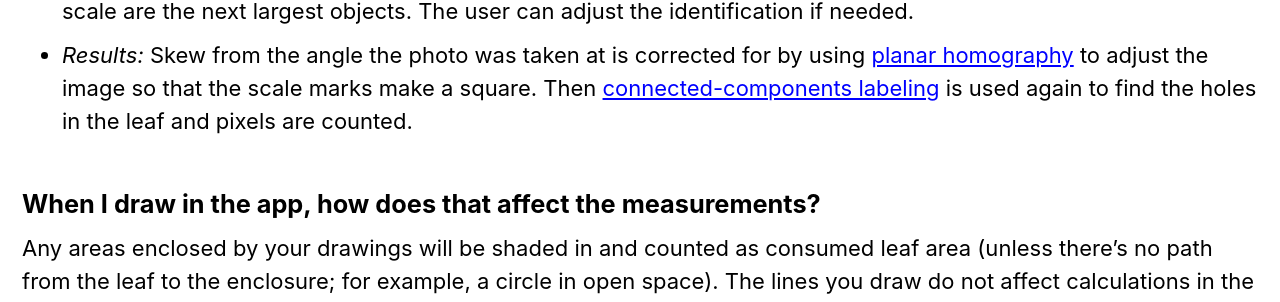
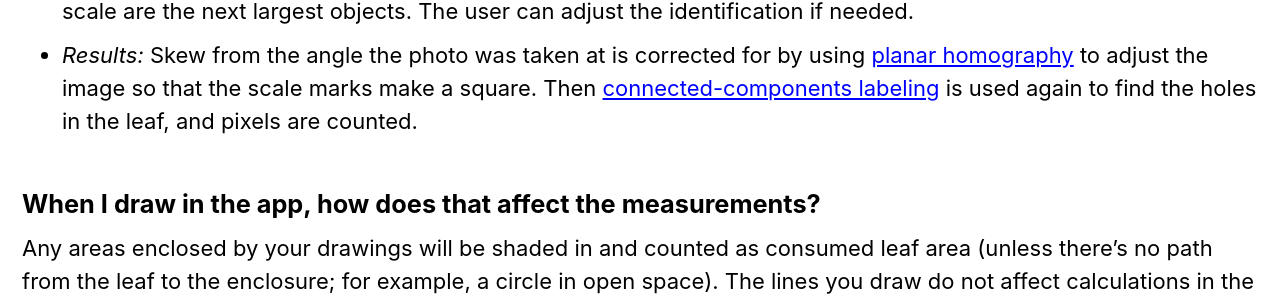
Before and after one commit to Zoegp/zoegp.github.io, a Jekyll site: the page built from leafbyte-faqs.md, in a window 1280 px wide and 900 px high, scrolled down 5217 px. Shown: the part 185-487 px from the top of the window. Built offline with Jekyll 4.4.1, drawn with Linux system fonts in a browser that asks for light colours; cached includes are drawn as plain includes; nearby versions of some CDN libraries.

Commit message:
Update leafbyte-faqs.md

```diff
--- a/leafbyte-faqs.md
+++ b/leafbyte-faqs.md
@@ -92,7 +92,7 @@ You can download a document with scales of different sizes [here](LeafByte Scale
 
 - *Background Removal:* The background is removed by [thresholding](https://en.wikipedia.org/wiki/Thresholding_(image_processing)), where any pixels lighter than a cutoff level are removed. The cutoff level is automatically determined by [Otsu's method](https://en.wikipedia.org/wiki/Otsu%27s_method), which looks at a histogram of pixel brightnesses and finds the brightness level that most clearly separates the histogram into two distinct sections. The user can adjust this cutoff if needed.
 - *Scale Identification:* The various objects in the image are found with [connected-components labeling](https://en.wikipedia.org/wiki/Connected-component_labeling), which identifies blobs of contiguous pixels. LeafByte assumes that the leaf is the largest object and the four dots of the scale are the next largest objects. The user can adjust the identification if needed.
-- *Results:* Skew from the angle the photo was taken at is corrected for by using [planar homography](https://en.wikipedia.org/wiki/Homography_(computer_vision)) to adjust the image so that the scale marks make a square. Then [connected-components labeling](https://en.wikipedia.org/wiki/Connected-component_labeling) is used again to find the holes in the leaf and pixels are counted.
+- *Results:* Skew from the angle the photo was taken at is corrected for by using [planar homography](https://en.wikipedia.org/wiki/Homography_(computer_vision)) to adjust the image so that the scale marks make a square. Then [connected-components labeling](https://en.wikipedia.org/wiki/Connected-component_labeling) is used again to find the holes in the leaf, and pixels are counted.
 
 ##### When I draw in the app, how does that affect the measurements?
 Any areas enclosed by your drawings will be shaded in and counted as consumed leaf area (unless there's no path from the leaf to the enclosure; for example, a circle in open space). The lines you draw do not affect calculations in the places they overlap the leaf. In places where the drawn lines do not overlap the leaf, they will be counted as consumed area (unless there's no path from the leaf to the lines). In other words, drawing over an entire area is equivalent to just enclosing that area.
```
